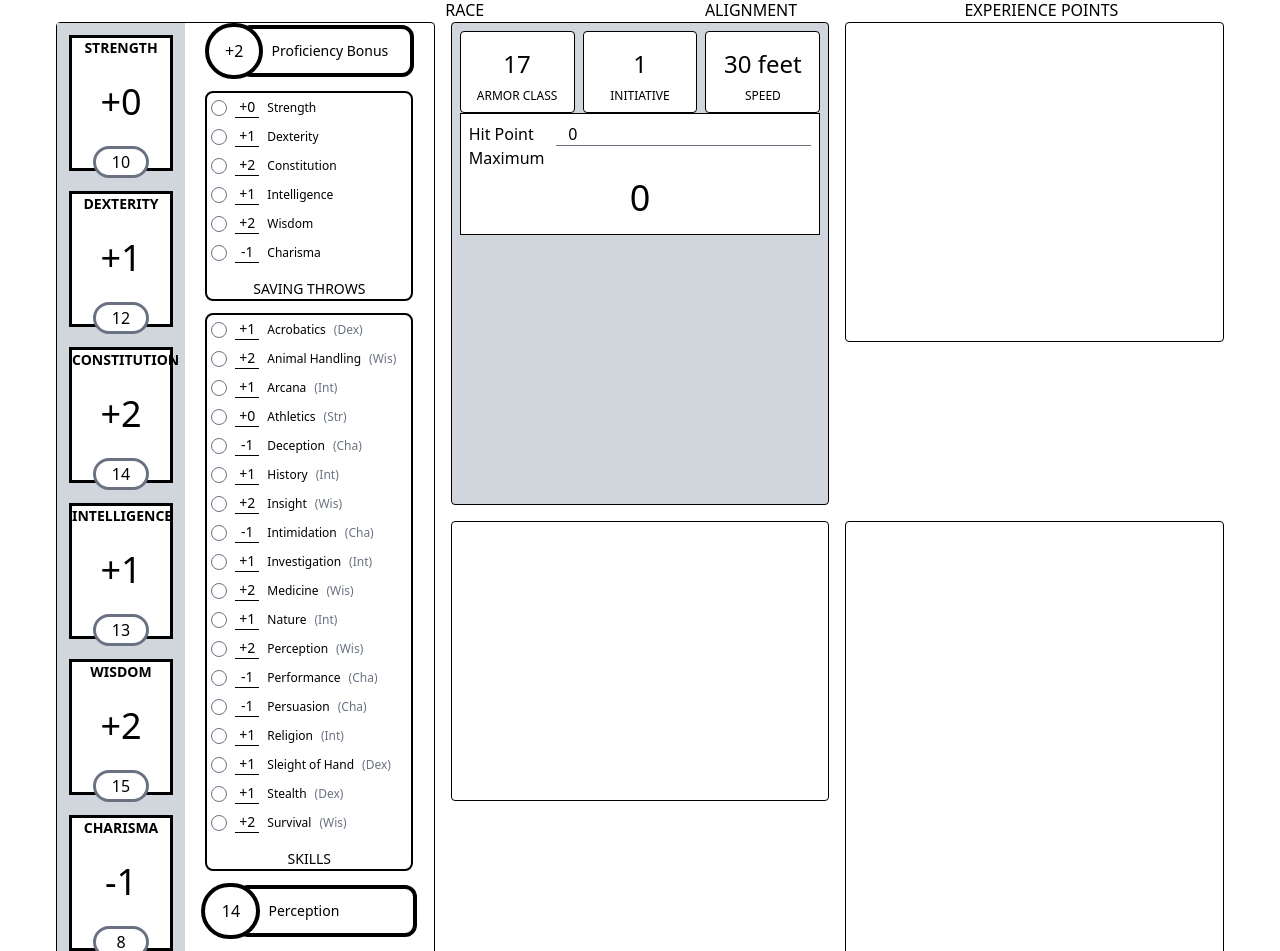
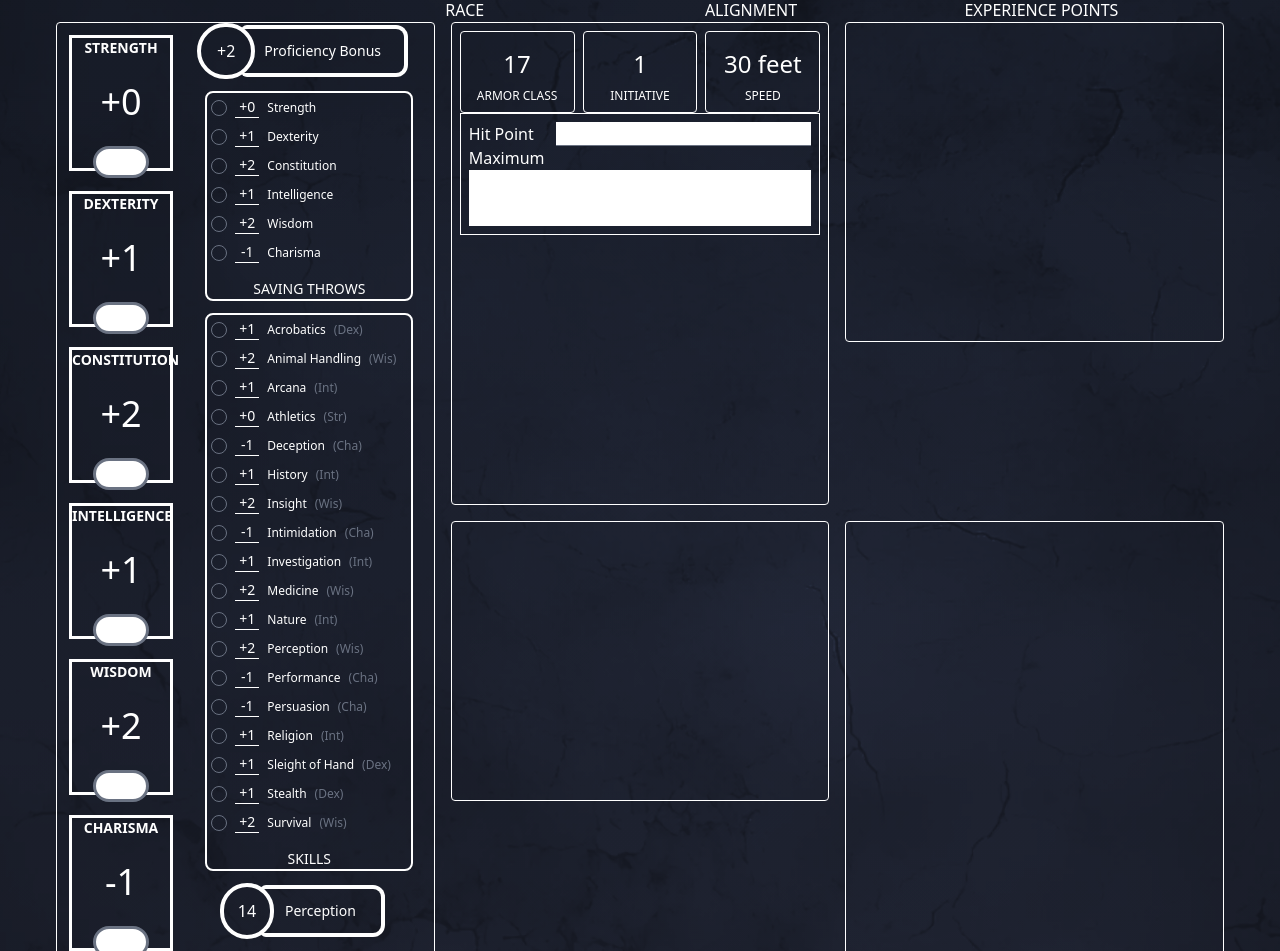
Before and after one commit to lematosdev/hackathon-boot-dev, a SvelteKit app in the folder client/: page /character-creator in a window 1280 px wide. Shown: the part 221-1172 px from the top of the page. Built offline with nearby package versions, Linux system fonts and the light colour scheme.

Commit message:
style: background (#14)
* style: background

* style: remove input style declaration

```diff
--- a/client/src/app.css
+++ b/client/src/app.css
@@ -60,6 +60,7 @@
 body {
   font-family: 'proxima-nova', system-ui, -apple-system, sans-serif;
 }
+
 
 @layer components {
   .h-full-minus-bar {
--- a/client/src/lib/components/character-sheet/AbilityScore.svelte
+++ b/client/src/lib/components/character-sheet/AbilityScore.svelte
@@ -8,7 +8,7 @@
   let { label, value }: Props = $props();
 </script>
 
-<div class="w-full h-34 border-3 bg-white">
+<div class="w-full h-34 border-3">
   <p class="uppercase text-center text-sm font-bold">{label}</p>
   <p class="grid place-items-center h-22">
     <span class="text-4xl font-">{getPlusSign(value)}{
--- a/client/src/lib/components/character-sheet/Skills.svelte
+++ b/client/src/lib/components/character-sheet/Skills.svelte
@@ -34,11 +34,11 @@
   };
 </script>
 
-<div class="border-2 rounded-lg bg-white max-w-52 w-full">
+<div class="border-2 rounded-lg max-w-52 w-full">
   {#each skills as skill}
     <div class="flex gap-x-2 items-center p-1 text-sm">
       <input
-        class="rounded-full"
+        class="rounded-full bg-transparent"
         type="checkbox"
         name={skill.code}
         id={skill.code}
--- a/client/src/routes/character-creator/+page.svelte
+++ b/client/src/routes/character-creator/+page.svelte
@@ -68,10 +68,10 @@
   let currentHitPoints: number = $state(0);
 </script>
 
-<form method="post" class="p-14 text-black bg-white">
+<form method="post" class="p-14 text-white">
   <div class="flex w-full">
     <div class="flex flex-2 flex-col justify-center">
-      <input type="text" id="name" name="name" required />
+      <input class="border-0" type="text" id="name" name="name" required />
       <label for="name" class="uppercase">Character Name</label>
     </div>
     <div class="flex-4 grid grid-cols-3">
@@ -82,23 +82,23 @@
   </div>
   <div class="grid grid-cols-1 md:grid-cols-2 lg:grid-cols-3 gap-4">
     <div class="border rounded row-span-2 flex min-w-fit">
-      <div class="bg-gray-300 h-full w-32 p-3 flex flex-col gap-y-5">
+      <div class="h-full w-32 p-3 flex flex-col gap-y-5">
         {#each abilityScores as score}
           <AbilityScore label={score.label} value={score.value} />
         {/each}
       </div>
       <div class="h-full w-full flex flex-col items-center gap-y-3">
-        <div class="flex items-center justify-center relative left-3">
-          <p
-            class="w-20 h-14 rounded-full text-center border-4 border-black z-1 bg-white flex items-center justify-center"
+        <div class="flex items-center justify-center">
+          <span
+            class="w-20 h-14 rounded-full text-center border-4 border-white flex items-center justify-center"
           >
             +{getProficiencyBonus(level)}
-          </p>
-          <div
-            class="flex justify-between items-center pl-7 border-4 rounded-xl w-full bg-white h-13 relative right-6 text-sm"
+          </span>
+          <span
+            class="content-center text-center px-3 border-4 border-l-0 rounded-r-xl rounded-l-md w-full h-13 relative right-3.5 text-sm"
           >
             Proficiency Bonus
-          </div>
+          </span>
         </div>
         <Skills
           {level}
@@ -116,28 +116,24 @@
           }))}
           title="Skills"
         />
-        <div
-          class="flex items-center justify-center relative left-3 w-full max-w-60"
-        >
-          <p
-            class="w-20 h-14 rounded-full text-center border-4 border-black z-1 bg-white flex items-center justify-center"
+        <div class="flex items-center justify-center">
+          <span
+            class="w-20 h-14 rounded-full text-center border-4 border-white flex items-center justify-center"
           >
             {getPerception(wisdomModifier, level)}
-          </p>
-          <div
-            class="flex justify-between items-center pl-7 border-4 rounded-xl w-full max-w-52 bg-white h-13 relative right-6 text-sm text-center"
+          </span>
+          <span
+            class="content-center text-center px-3 border-4 border-l-0 rounded-r-xl rounded-l-md w-full h-13 relative right-3.5 text-sm"
           >
             Perception
-          </div>
+          </span>
         </div>
       </div>
     </div>
-    <div class="border rounded p-2 bg-gray-300">
+    <div class="border rounded p-2">
       <div class="flex gap-2">
         {#each battleSkills as skill}
-          <div
-            class="border rounded flex-1 flex flex-col justify-between p-2 bg-white"
-          >
+          <div class="border rounded flex-1 flex flex-col justify-between p-2">
             <div
               class="text-center w-full h-12 grid place-items-center text-2xl"
             >
@@ -150,7 +146,7 @@
           </div>
         {/each}
       </div>
-      <div class="bg-white border p-2">
+      <div class="border p-2">
         <div class="flex">
           <label for="hitPointMax">Hit Point Maximum</label>
           <input
```
